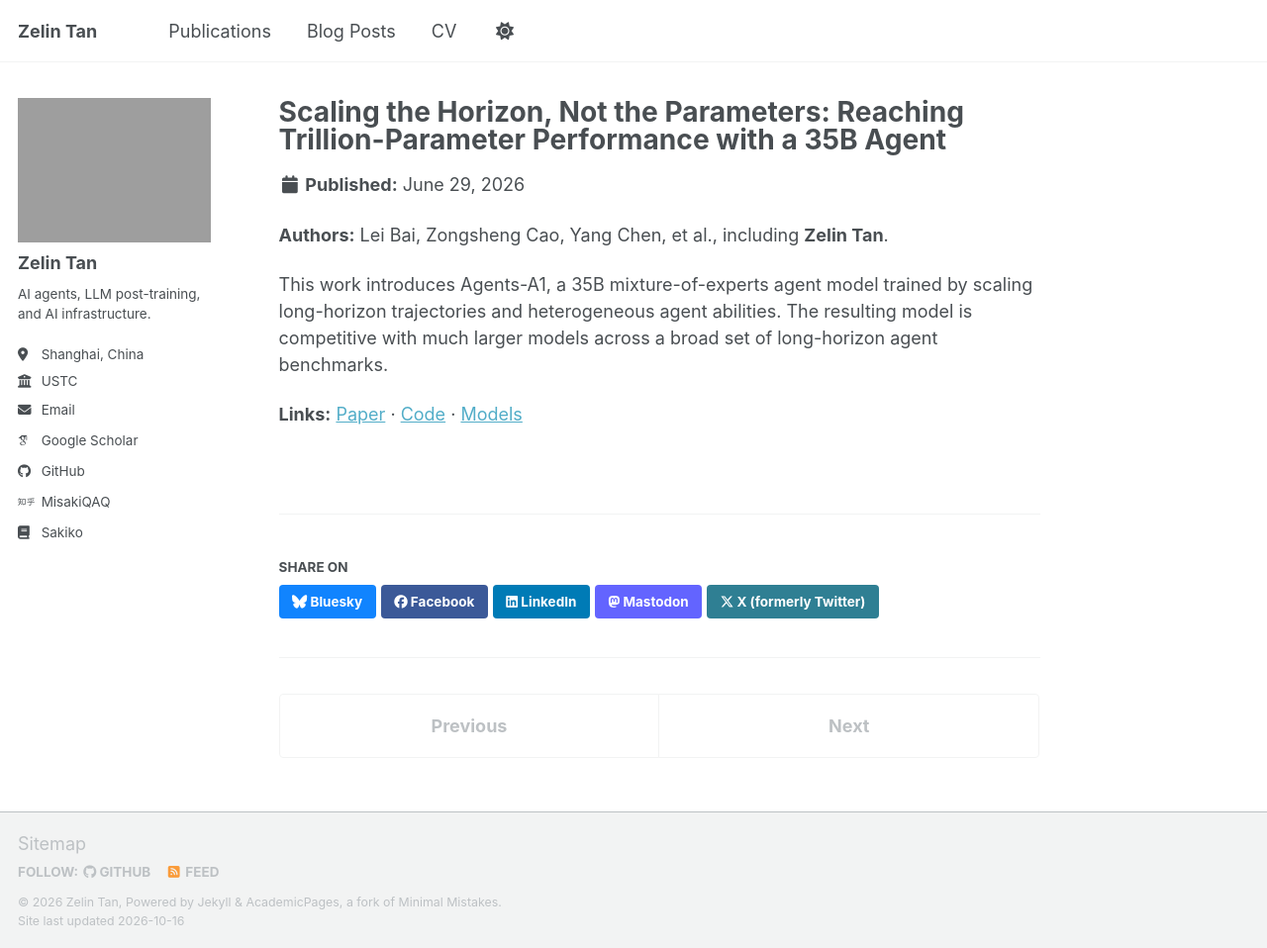
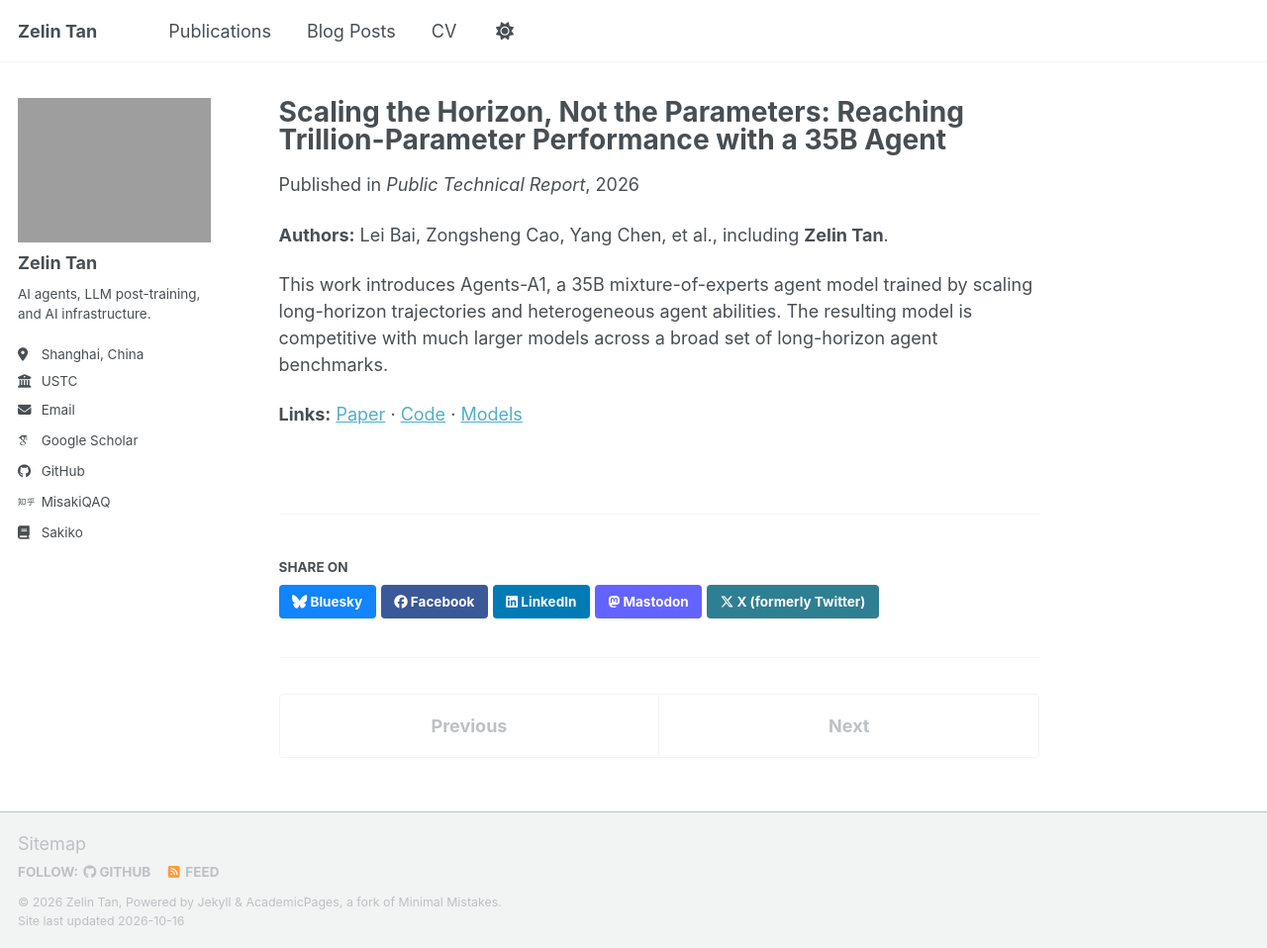
Before and after one commit to tanzelin430/tanzelin430.github.io, a Jekyll site: the page built from _publications/2026-06-29-scaling-the-horizon.md, in a window 1280 px wide and 958 px high. Shown: the whole window at 99% size. Built offline with Jekyll 4.4.1, drawn with Linux system fonts in a browser that asks for light colours; some web fonts are replaced; a script bundle is joined from its source files by our own code; library files that are not in the unit come from our copies.

Commit message:
Mark Agents-A1 as a public technical report

```diff
--- a/_data/news.yml
+++ b/_data/news.yml
@@ -21,7 +21,7 @@
   image_fit: "contain"
   image_alt: "Agents-A1 model overview"
   description: >-
-    We released [Agents-A1](https://huggingface.co/InternScience/Agents-A1), an open 35B MoE agent model that scales the interaction horizon for long-horizon search, engineering, and scientific reasoning.
+    We released [Agents-A1](https://huggingface.co/InternScience/Agents-A1), an open 35B MoE agent model that scales the interaction horizon for long-horizon search, engineering, and scientific reasoning, as a [**public technical report**](https://arxiv.org/abs/2606.30616).
   resources:
     - label: "HF Model"
       url: "https://huggingface.co/InternScience/Agents-A1"
--- a/_publications/2026-06-29-scaling-the-horizon.md
+++ b/_publications/2026-06-29-scaling-the-horizon.md
@@ -6,6 +6,7 @@ permalink: /publication/2026-06-29-scaling-the-horizon
 excerpt: >-
   Lei Bai, Zongsheng Cao, Yang Chen, et al., including **Zelin Tan**.
 date: 2026-06-29
+venue: "Public Technical Report"
 paperurl: "https://arxiv.org/abs/2606.30616"
 ---
 
```
Also changed, not shown: 1 other file.
